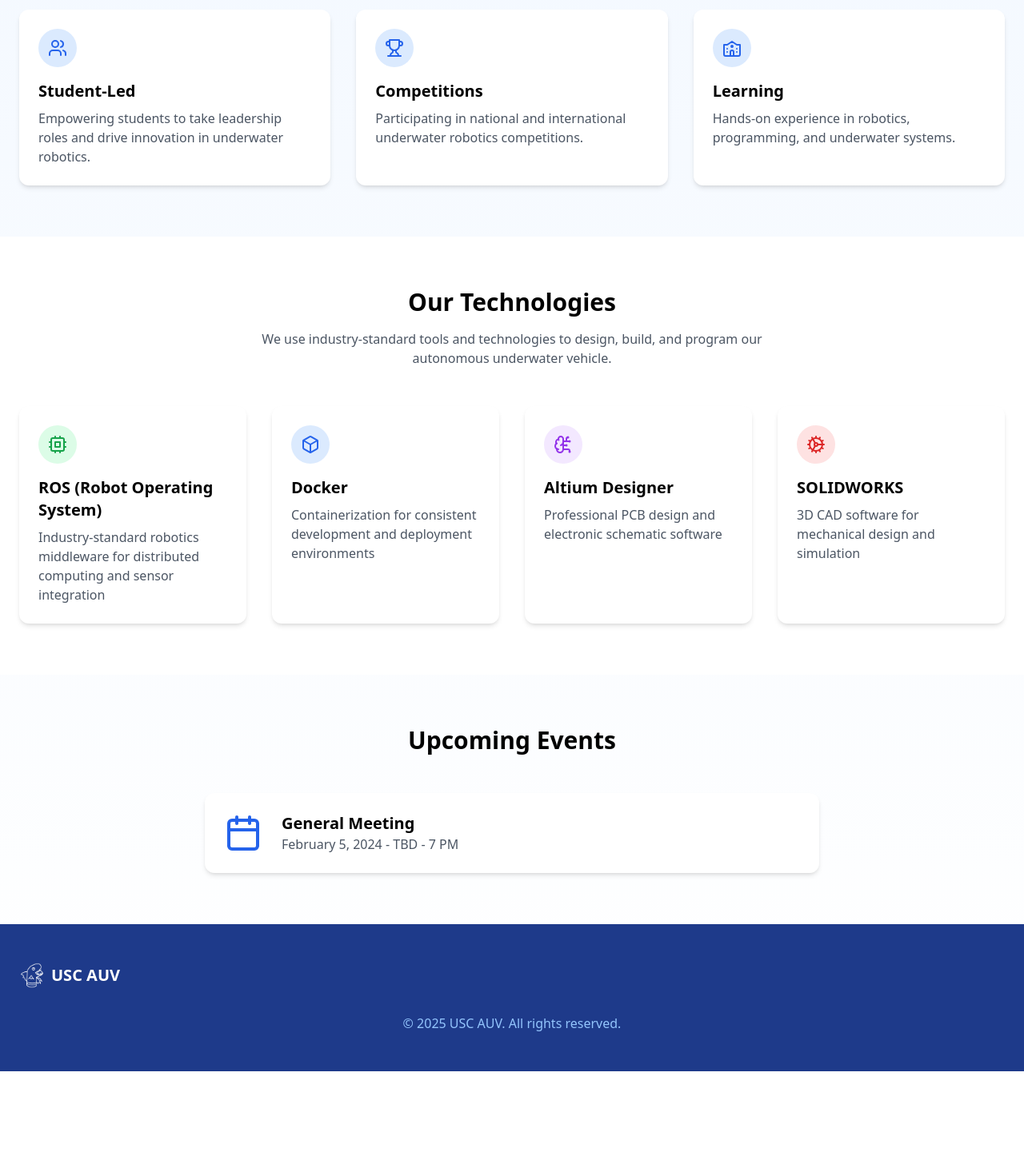
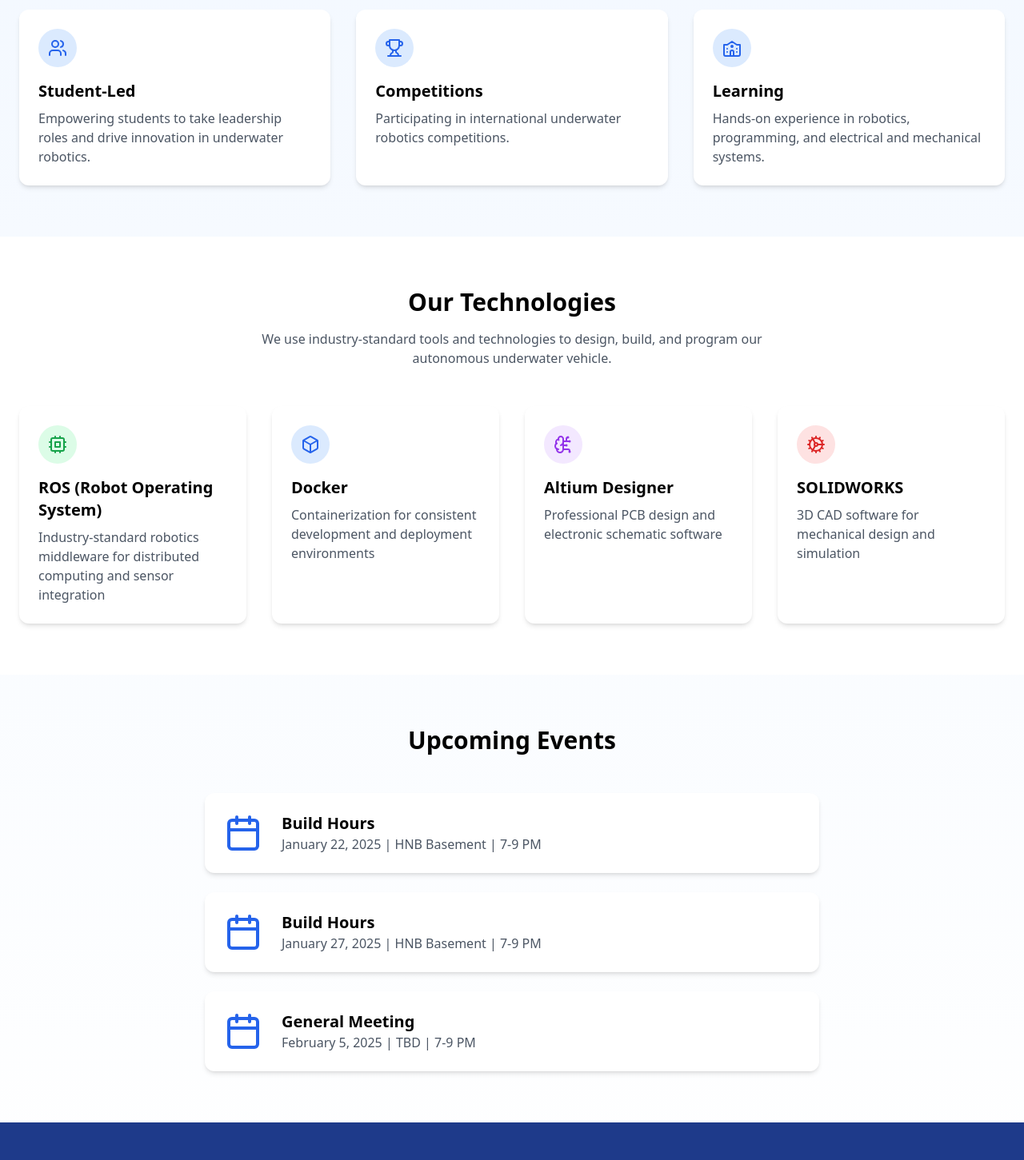
Before and after one commit to usc-robosub/usc-robosub.github.io, a React (Vite) app: page / in a window 1280 px wide. Shown: the part 720-2171 px from the top of the page at 80% size. Before the commit the page ends 2060 px from the top, so only its background shows below. Built offline with nearby package versions, Linux system fonts and the light colour scheme.

Commit message:
Update LinkedIn URL for Matt Jiang on EBoard page

```diff
--- a/src/pages/EBoard.tsx
+++ b/src/pages/EBoard.tsx
@@ -19,7 +19,7 @@ function EBoard() {
       year: "Senior",
       image: "/matt.jpeg",
       email: "jiangmy@usc.edu",
-      linkedin: "#"
+      linkedin: "https://www.linkedin.com/in/matthewyjiang/"
     },
     {
       name: "Ekamresh Vasudevan",
--- a/src/pages/Home.tsx
+++ b/src/pages/Home.tsx
@@ -34,6 +34,24 @@ function Home() {
         }
     ];
 
+    const events = [
+        {
+            name: "Build Hours",
+            date: "January 22, 2025 | HNB Basement | 7-9 PM",
+            icon: Calendar
+        },
+        {
+            name: "Build Hours",
+            date: "January 27, 2025 | HNB Basement | 7-9 PM",
+            icon: Calendar
+        },
+        {
+            name: "General Meeting",
+            date: "February 5, 2025 | TBD | 7-9 PM",
+            icon: Calendar
+        }
+    ];
+
     return (
         <div className="min-h-screen bg-gradient-to-b from-blue-50 to-white pt-16">
             {/* Hero Section */}
@@ -67,16 +85,17 @@ function Home() {
                                 <Trophy className="w-6 h-6 text-blue-600" />
                             </div>
                             <h3 className="text-xl font-semibold mb-2">Competitions</h3>
-              <p className="text-gray-600">Participating in national and international underwater robotics competitions.</p>
+                            <p className="text-gray-600">Participating in international underwater robotics competitions.</p>
                         </div>
                             <div className="bg-white p-6 rounded-xl shadow-md">
                                 <div className="bg-blue-100 w-12 h-12 rounded-full flex items-center justify-center mb-4">
                                     <School2 className="w-6 h-6 text-blue-600" />
                                 </div>
                                 <h3 className="text-xl font-semibold mb-2">Learning</h3>
-              <p className="text-gray-600">Hands-on experience in robotics, programming, and underwater systems.</p>
+                                <p className="text-gray-600">Hands-on experience in robotics, programming, and electrical and mechanical systems.</p>
                             </div>
                     </div>
+
                 </div>
             </section>
 
@@ -109,13 +128,18 @@ function Home() {
                 <div className="container mx-auto px-6">
                     <h2 className="text-3xl font-bold text-center mb-12">Upcoming Events</h2>
                     <div className="max-w-3xl mx-auto space-y-6">
-            <div className="bg-white p-6 rounded-xl shadow-md flex items-center gap-6">
-              <Calendar className="w-12 h-12 text-blue-600 flex-shrink-0" />
+                        {events.map((event) => {
+                            const IconComponent = event.icon;
+                            return (
+                                <div key={event.name} className="bg-white p-6 rounded-xl shadow-md hover:shadow-lg transition-shadow flex items-center gap-6">
+                                    <IconComponent className="w-12 h-12 text-blue-600 flex-shrink-0" />
                                     <div>
-                <h3 className="text-xl font-semibold">General Meeting</h3>
-                <p className="text-gray-600">February 5, 2024 - TBD - 7 PM</p>
+                                        <h3 className="text-xl font-semibold">{event.name}</h3>
+                                        <p className="text-gray-600">{event.date}</p>
                                     </div>
                                 </div>
+                            );
+                        })}
                     </div>
                 </div>
             </section>
```
Lines whose indentation alone changed are shown as unchanged.
